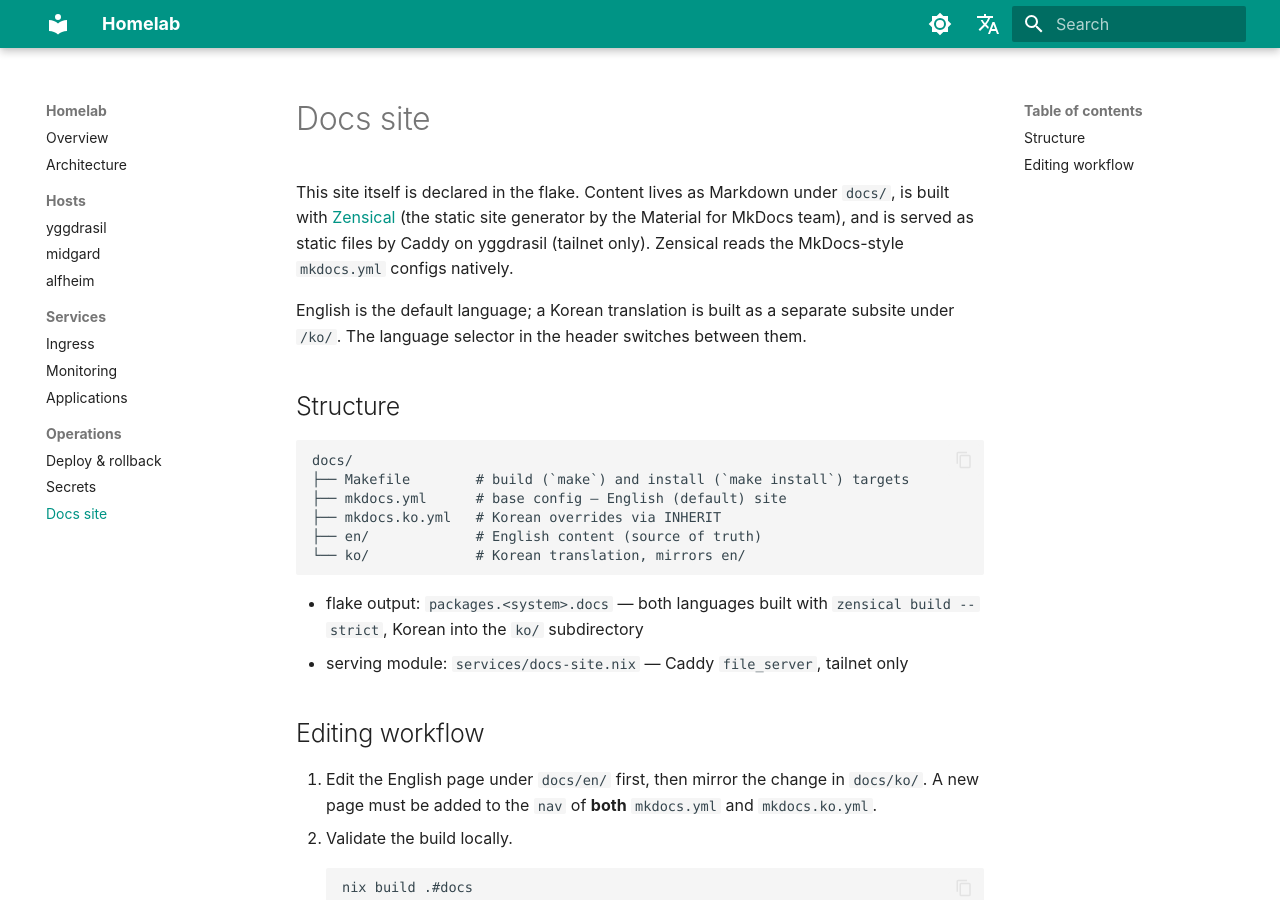
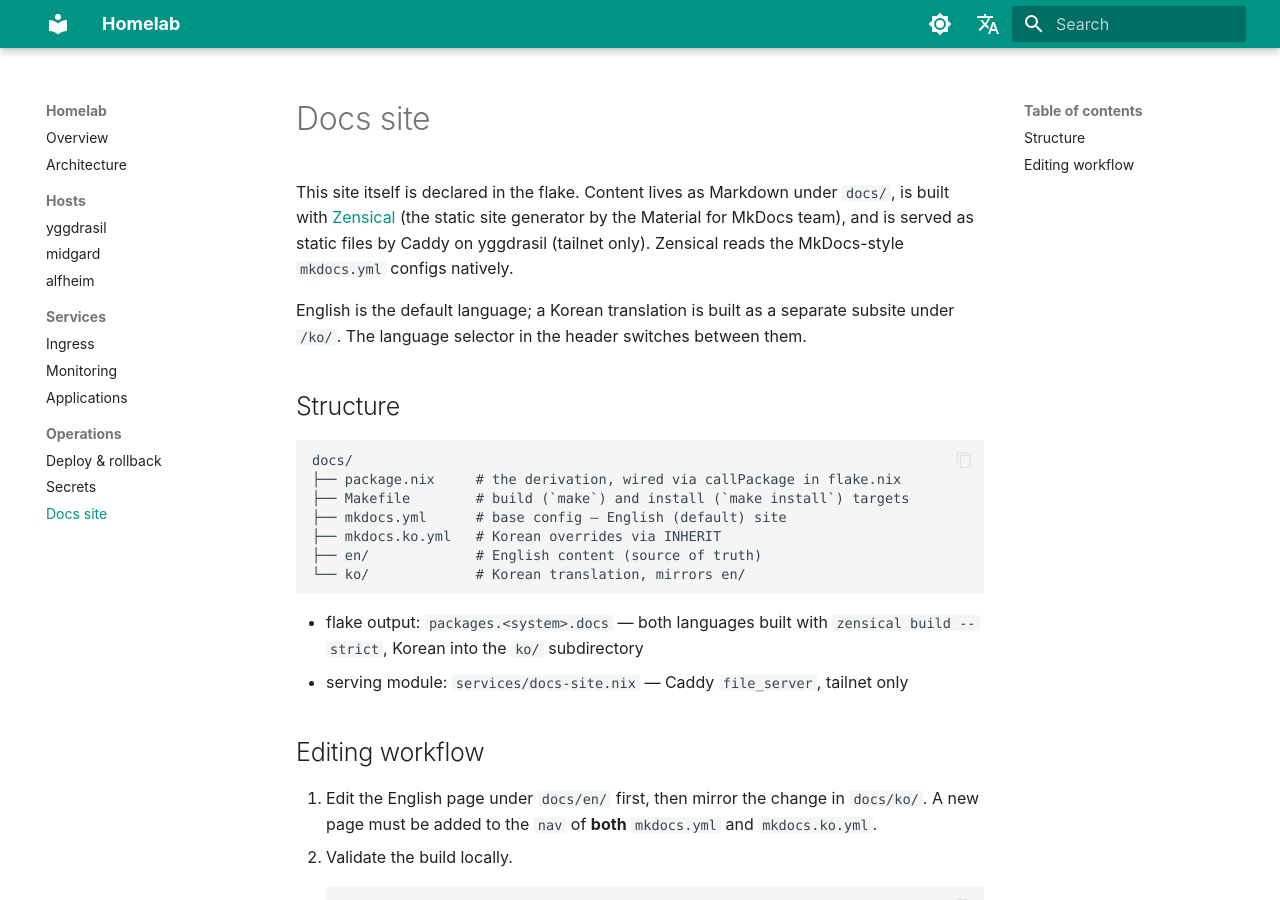
Before and after one commit to smg1024/homelab, an MkDocs documentation site: the page built from docs/en/runbooks/docs-site.md, in a window 1280 px wide and 900 px high. Built offline with MkDocs 1.6.1 and Material for MkDocs 9.7.7, drawn with Linux system fonts in a browser that asks for light colours; comment, search, counter and statistics services are not loaded.

Commit message:
Move the docs derivation into docs/package.nix
Wire it through callPackage so the build definition lives next to
the content it builds, leaving flake.nix with just the package list.

Co-Authored-By: Claude Fable 5 <noreply@anthropic.com>

````diff
--- a/docs/en/runbooks/docs-site.md
+++ b/docs/en/runbooks/docs-site.md
@@ -14,6 +14,7 @@ them.
 
 ```text
 docs/
+├── package.nix     # the derivation, wired via callPackage in flake.nix
 ├── Makefile        # build (`make`) and install (`make install`) targets
 ├── mkdocs.yml      # base config — English (default) site
 ├── mkdocs.ko.yml   # Korean overrides via INHERIT
````
Also changed, not shown: docs/ko/runbooks/docs-site.md (+1 -0 lines), 2 other files.
